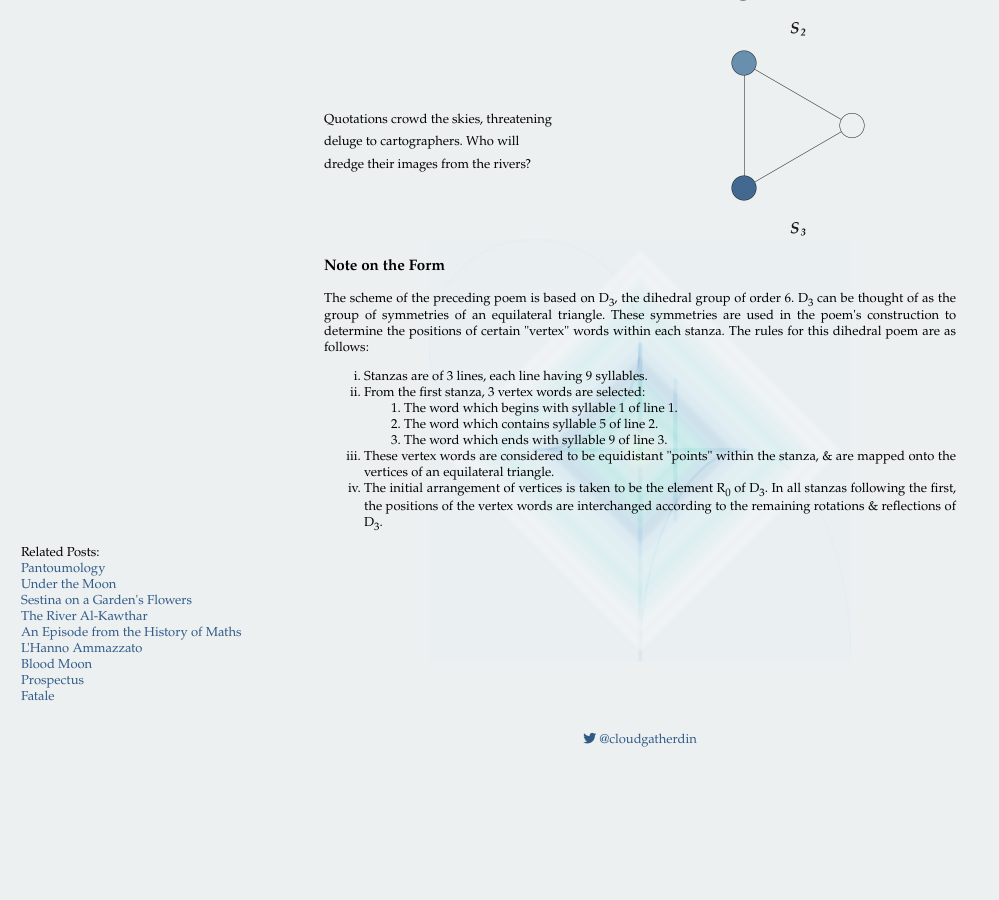
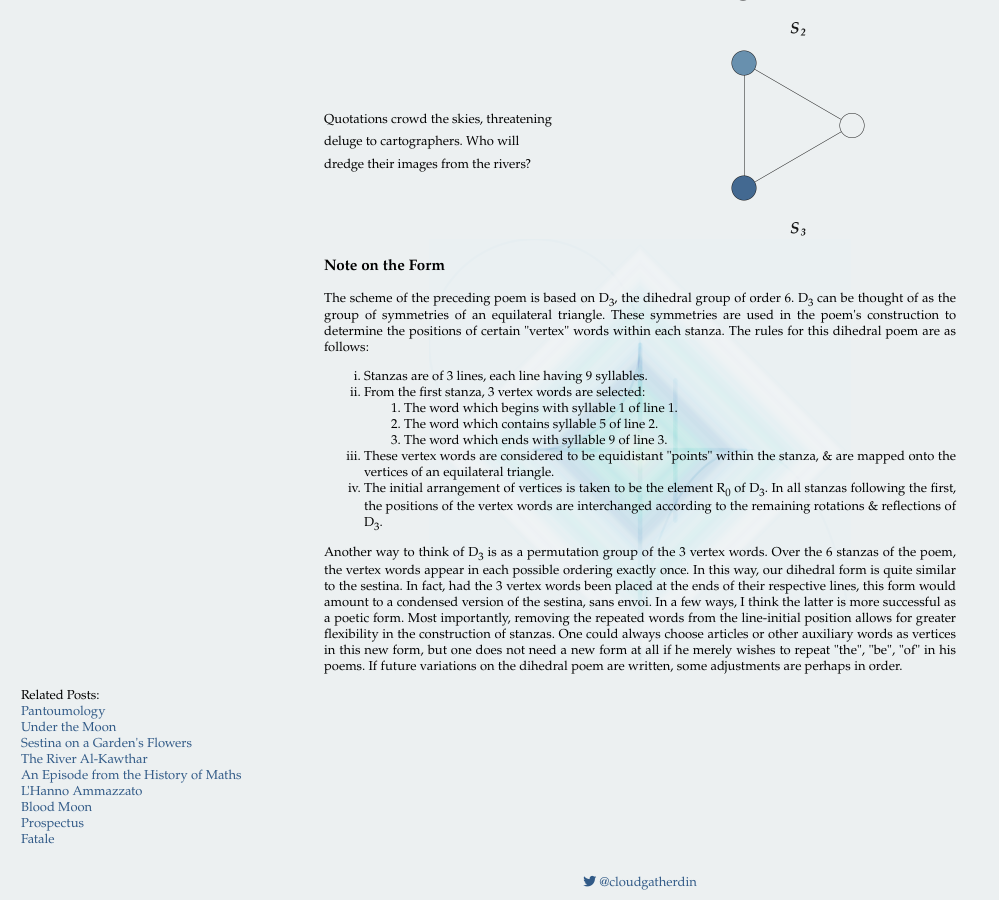
Before and after one commit to Perceptua/perceptua, a Jekyll site: the page built from _posts/2024-09-08-dihedral-poem-of-order-six.md, in a window 1280 px wide and 900 px high, scrolled down 1116 px. Shown: the whole window, without its empty margins (0-999 px from the left). Built offline with Jekyll 4.4.1, drawn with Linux system fonts in a browser that asks for light colours; before the commit the page ends 1873 px from its top, so only the background shows below that; some of the changed text lies outside the part shown.

Commit message:
edit poem text, expand note on the form

```diff
--- a/_posts/2024-09-08-dihedral-poem-of-order-six.md
+++ b/_posts/2024-09-08-dihedral-poem-of-order-six.md
@@ -148,5 +148,21 @@ layout: post
                 D<sub>3</sub>.
             </li>
         </ol>
+        <p>
+            Another way to think of D<sub>3</sub> is as a permutation group of
+            the 3 vertex words. Over the 6 stanzas of the poem, the vertex words
+            appear in each possible ordering exactly once. In this way, our
+            dihedral form is quite similar to the sestina. In fact, had the 3
+            vertex words been placed at the ends of their respective lines, this
+            form would amount to a condensed version of the sestina, sans envoi.
+            In a few ways, I think the latter is more successful as a poetic
+            form. Most importantly, removing the repeated words from the
+            line-initial position allows for greater flexibility in the
+            construction of stanzas. One could always choose articles or other
+            auxiliary words as vertices in this new form, but one does not need
+            a new form at all if he merely wishes to repeat "the", "be", "of" in
+            his poems. If future variations on the dihedral poem are written,
+            some adjustments are perhaps in order.
+        </p>
     </div>
 </div>
```
Also changed, not shown: other parts of _posts/2024-09-08-dihedral-poem-of-order-six.md (+1 -1 lines).
